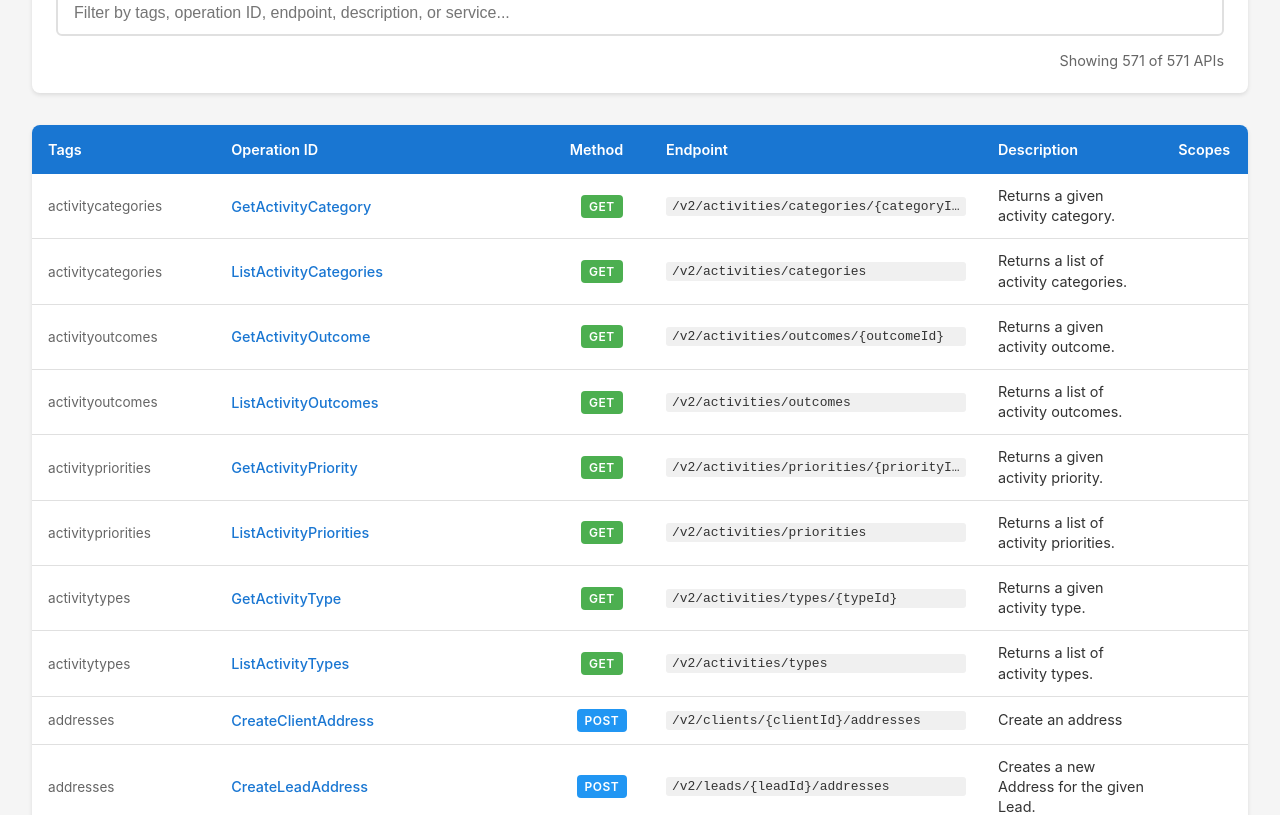
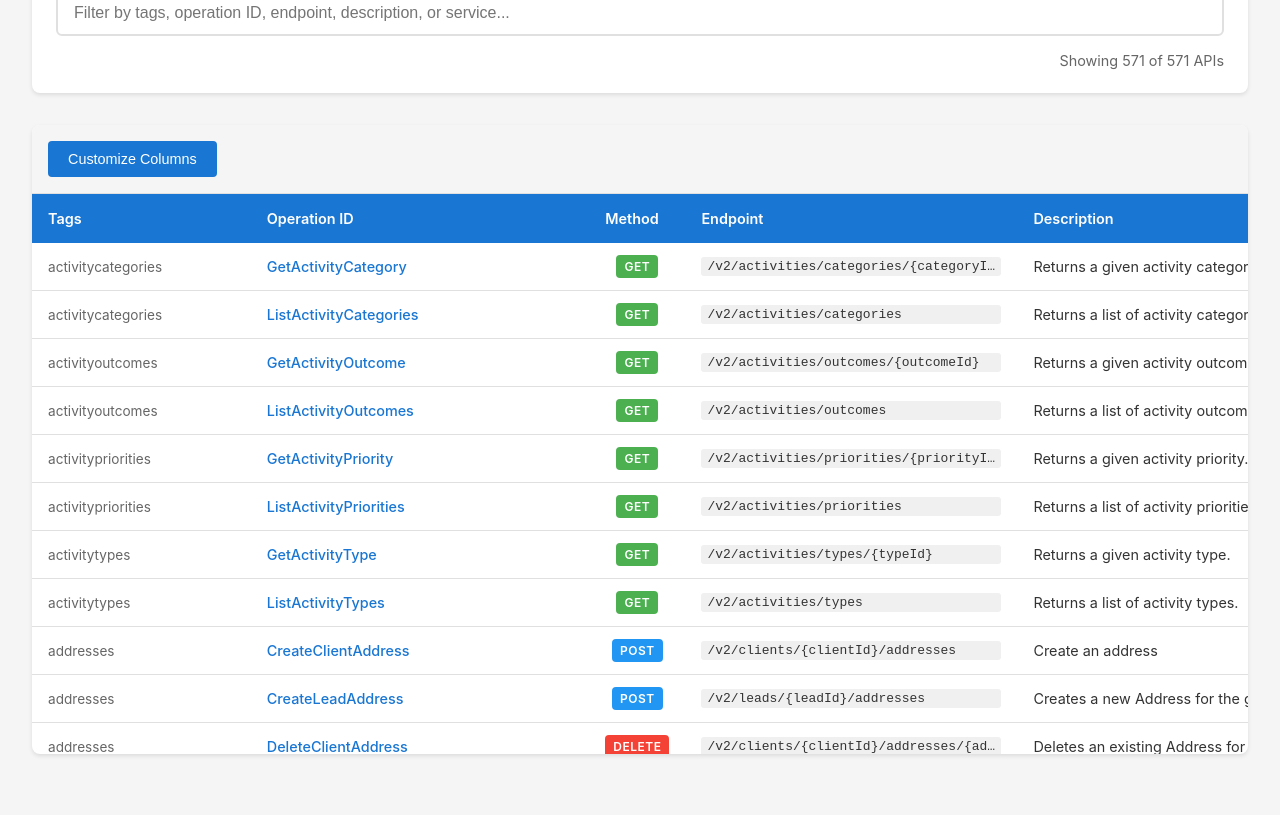
Before and after one commit to Nshai/public-apis, a React (Vite) app: page / in a window 1280 px wide. Shown: the part 680-1495 px from the top of the page. After the commit the page ends 1466 px from the top, so only its background shows below. Built offline with nearby package versions, Linux system fonts and the light colour scheme.

Commit message:
- update website

```diff
--- a/src/components/ApiTable.css
+++ b/src/components/ApiTable.css
@@ -5,12 +5,179 @@
   overflow: hidden;
 }
 
+.table-controls {
+  padding: 16px;
+  background-color: #f5f5f5;
+  border-bottom: 1px solid #e0e0e0;
+  position: relative;
+}
+
+.customize-columns-btn {
+  background-color: #1976d2;
+  color: white;
+  border: none;
+  border-radius: 4px;
+  padding: 10px 20px;
+  font-size: 0.9rem;
+  font-weight: 500;
+  cursor: pointer;
+  transition: background-color 0.2s;
+}
+
+.customize-columns-btn:hover {
+  background-color: #1565c0;
+}
+
+.column-customizer {
+  position: absolute;
+  top: 60px;
+  left: 16px;
+  background-color: white;
+  border: 1px solid #ccc;
+  border-radius: 6px;
+  box-shadow: 0 4px 12px rgba(0, 0, 0, 0.15);
+  z-index: 100;
+  min-width: 280px;
+  max-width: 320px;
+}
+
+.customizer-header {
+  display: flex;
+  justify-content: space-between;
+  align-items: center;
+  padding: 16px;
+  border-bottom: 1px solid #e0e0e0;
+  background-color: #f8f9fa;
+  border-radius: 6px 6px 0 0;
+}
+
+.customizer-header h3 {
+  margin: 0;
+  font-size: 1rem;
+  font-weight: 600;
+  color: #333;
+}
+
+.close-customizer {
+  background: none;
+  border: none;
+  font-size: 1.5rem;
+  line-height: 1;
+  cursor: pointer;
+  color: #666;
+  padding: 0;
+  width: 24px;
+  height: 24px;
+  display: flex;
+  align-items: center;
+  justify-content: center;
+  border-radius: 4px;
+  transition: background-color 0.2s;
+}
+
+.close-customizer:hover {
+  background-color: #e0e0e0;
+  color: #333;
+}
+
+.customizer-actions {
+  padding: 12px 16px;
+  display: flex;
+  gap: 8px;
+  border-bottom: 1px solid #e0e0e0;
+}
+
+.action-btn {
+  flex: 1;
+  padding: 6px 12px;
+  border: 1px solid #ccc;
+  background-color: white;
+  border-radius: 4px;
+  font-size: 0.85rem;
+  cursor: pointer;
+  transition: all 0.2s;
+}
+
+.action-btn:hover {
+  background-color: #f5f5f5;
+  border-color: #999;
+}
+
+.column-list {
+  padding: 12px 16px;
+  max-height: 400px;
+  overflow-y: auto;
+}
+
+.column-item {
+  display: flex;
+  align-items: center;
+  gap: 10px;
+  padding: 8px 4px;
+  cursor: pointer;
+  transition: background-color 0.2s;
+  border-radius: 4px;
+}
+
+.column-item:hover {
+  background-color: #f5f5f5;
+}
+
+.column-item input[type="checkbox"] {
+  cursor: pointer;
+  width: 16px;
+  height: 16px;
+}
+
+.column-item input[type="checkbox"]:disabled {
+  cursor: not-allowed;
+  opacity: 0.5;
+}
+
+.column-item span {
+  font-size: 0.9rem;
+  color: #333;
+  user-select: none;
+}
+
 .table-wrapper {
   overflow-x: auto;
+  overflow-y: auto;
+  max-height: 70vh;
+  scroll-behavior: smooth;
+  position: relative;
+}
+
+/* Custom scrollbar styling */
+.table-wrapper::-webkit-scrollbar {
+  width: 12px;
+  height: 12px;
+}
+
+.table-wrapper::-webkit-scrollbar-track {
+  background: #f1f1f1;
+  border-radius: 6px;
+}
+
+.table-wrapper::-webkit-scrollbar-thumb {
+  background: #888;
+  border-radius: 6px;
+  transition: background 0.3s;
+}
+
+.table-wrapper::-webkit-scrollbar-thumb:hover {
+  background: #555;
+}
+
+/* Firefox scrollbar styling */
+.table-wrapper {
+  scrollbar-width: thin;
+  scrollbar-color: #888 #f1f1f1;
 }
 
 .api-table {
-  width: 100%;
+  width: max-content;
+  min-width: 100%;
   border-collapse: collapse;
   font-size: 0.9rem;
 }
@@ -108,12 +275,59 @@
   color: white;
 }
 
+.endpoint-cell {
+  position: relative;
+}
+
 .endpoint-cell code {
   display: block;
   white-space: nowrap;
   overflow: hidden;
   text-overflow: ellipsis;
   max-width: 300px;
+  cursor: help;
+}
+
+/* Tooltip styling */
+.endpoint-cell[data-tooltip]::after {
+  content: attr(data-tooltip);
+  position: absolute;
+  bottom: 100%;
+  left: 0;
+  background-color: #333;
+  color: white;
+  padding: 8px 12px;
+  border-radius: 4px;
+  font-size: 0.85rem;
+  white-space: nowrap;
+  z-index: 1000;
+  opacity: 0;
+  pointer-events: none;
+  transition: opacity 0.2s;
+  margin-bottom: 5px;
+  box-shadow: 0 2px 8px rgba(0, 0, 0, 0.2);
+  font-family: monospace;
+}
+
+.endpoint-cell[data-tooltip]:hover::after {
+  opacity: 1;
+}
+
+/* Arrow for tooltip */
+.endpoint-cell[data-tooltip]::before {
+  content: '';
+  position: absolute;
+  bottom: 100%;
+  left: 20px;
+  border: 5px solid transparent;
+  border-top-color: #333;
+  opacity: 0;
+  pointer-events: none;
+  transition: opacity 0.2s;
+}
+
+.endpoint-cell[data-tooltip]:hover::before {
+  opacity: 1;
 }
 
 .description-cell {
@@ -174,6 +388,12 @@
   .description-cell {
     max-width: 250px;
   }
+
+  .column-customizer {
+    left: 8px;
+    right: 8px;
+    max-width: none;
+  }
 }
 
 @media (max-width: 768px) {
@@ -193,4 +413,27 @@
   .description-cell {
     max-width: 150px;
   }
+
+  .table-controls {
+    padding: 12px;
+  }
+
+  .customize-columns-btn {
+    width: 100%;
+    padding: 12px 16px;
+  }
+
+  .column-customizer {
+    position: fixed;
+    top: 50%;
+    left: 50%;
+    transform: translate(-50%, -50%);
+    width: 90%;
+    max-width: 320px;
+    max-height: 80vh;
+  }
+
+  .column-list {
+    max-height: 50vh;
+  }
 }
--- a/src/components/ApiTable.jsx
+++ b/src/components/ApiTable.jsx
@@ -1,8 +1,40 @@
-import React, { useState } from 'react'
+import React, { useState, useEffect } from 'react'
 import './ApiTable.css'
 
 function ApiTable({ apis }) {
   const [sortConfig, setSortConfig] = useState({ key: null, direction: 'asc' })
+  const [showColumnCustomizer, setShowColumnCustomizer] = useState(false)
+
+  // Define all available columns
+  const allColumns = [
+    { key: 'tags', label: 'Tags', sortable: true },
+    { key: 'operationId', label: 'Operation ID', sortable: true },
+    { key: 'method', label: 'Method', sortable: true },
+    { key: 'endpoint', label: 'Endpoint', sortable: true },
+    { key: 'description', label: 'Description', sortable: true },
+    { key: 'scopes', label: 'Scopes', sortable: false },
+    { key: 'onPortal', label: 'On Portal', sortable: true },
+    { key: 'service', label: 'Service', sortable: true },
+    { key: 'source', label: 'Source', sortable: true }
+  ]
+
+  // Load visible columns from localStorage or use defaults
+  const [visibleColumns, setVisibleColumns] = useState(() => {
+    const saved = localStorage.getItem('apiTableVisibleColumns')
+    if (saved) {
+      try {
+        return JSON.parse(saved)
+      } catch (e) {
+        return allColumns.map(col => col.key)
+      }
+    }
+    return allColumns.map(col => col.key)
+  })
+
+  // Save visible columns to localStorage whenever they change
+  useEffect(() => {
+    localStorage.setItem('apiTableVisibleColumns', JSON.stringify(visibleColumns))
+  }, [visibleColumns])
 
   const handleSort = (key) => {
     let direction = 'asc'
@@ -34,68 +66,179 @@ function ApiTable({ apis }) {
     return `method-badge method-${method.toLowerCase()}`
   }
 
+  const toggleColumn = (columnKey) => {
+    setVisibleColumns(prev => {
+      if (prev.includes(columnKey)) {
+        // Don't allow hiding all columns
+        if (prev.length === 1) return prev
+        return prev.filter(key => key !== columnKey)
+      } else {
+        return [...prev, columnKey]
+      }
+    })
+  }
+
+  const toggleAllColumns = (show) => {
+    if (show) {
+      setVisibleColumns(allColumns.map(col => col.key))
+    } else {
+      // Keep at least one column visible
+      setVisibleColumns([allColumns[0].key])
+    }
+  }
+
+  const isColumnVisible = (columnKey) => visibleColumns.includes(columnKey)
+
+  const renderCellContent = (api, columnKey) => {
+    switch (columnKey) {
+      case 'tags':
+        return api.tags
+      case 'operationId':
+        return api.operationId
+      case 'method':
+        return (
+          <span className={getMethodClass(api.method)}>
+            {api.method}
+          </span>
+        )
+      case 'endpoint':
+        return <code>{api.endpoint}</code>
+      case 'description':
+        return api.description
+      case 'scopes':
+        return api.scopes
+      case 'onPortal':
+        return (
+          <span className={`portal-badge ${api.onPortal === 'Yes' ? 'portal-yes' : 'portal-no'}`}>
+            {api.onPortal}
+          </span>
+        )
+      case 'service':
+        return api.service
+      case 'source':
+        return api.source
+      default:
+        return null
+    }
+  }
+
+  const getCellClassName = (columnKey) => {
+    switch (columnKey) {
+      case 'tags':
+        return 'tags-cell'
+      case 'operationId':
+        return 'operation-cell'
+      case 'method':
+        return 'method-cell'
+      case 'endpoint':
+        return 'endpoint-cell'
+      case 'description':
+        return 'description-cell'
+      case 'scopes':
+        return 'scopes-cell'
+      case 'onPortal':
+        return 'portal-cell'
+      case 'service':
+        return 'service-cell'
+      case 'source':
+        return 'source-cell'
+      default:
+        return ''
+    }
+  }
+
+  const visibleColumnCount = visibleColumns.length
+
   return (
     <div className="api-table-container">
+      <div className="table-controls">
+        <button
+          className="customize-columns-btn"
+          onClick={() => setShowColumnCustomizer(!showColumnCustomizer)}
+        >
+          Customize Columns
+        </button>
+
+        {showColumnCustomizer && (
+          <div className="column-customizer">
+            <div className="customizer-header">
+              <h3>Select Columns to Display</h3>
+              <button
+                className="close-customizer"
+                onClick={() => setShowColumnCustomizer(false)}
+              >
+                ×
+              </button>
+            </div>
+            <div className="customizer-actions">
+              <button
+                className="action-btn"
+                onClick={() => toggleAllColumns(true)}
+              >
+                Show All
+              </button>
+              <button
+                className="action-btn"
+                onClick={() => toggleAllColumns(false)}
+              >
+                Hide All
+              </button>
+            </div>
+            <div className="column-list">
+              {allColumns.map(column => (
+                <label key={column.key} className="column-item">
+                  <input
+                    type="checkbox"
+                    checked={isColumnVisible(column.key)}
+                    onChange={() => toggleColumn(column.key)}
+                    disabled={visibleColumns.length === 1 && isColumnVisible(column.key)}
+                  />
+                  <span>{column.label}</span>
+                </label>
+              ))}
+            </div>
+          </div>
+        )}
+      </div>
+
       <div className="table-wrapper">
         <table className="api-table">
           <thead>
             <tr>
-              <th onClick={() => handleSort('tags')} className="sortable">
-                Tags{getSortIndicator('tags')}
-              </th>
-              <th onClick={() => handleSort('operationId')} className="sortable">
-                Operation ID{getSortIndicator('operationId')}
-              </th>
-              <th onClick={() => handleSort('method')} className="sortable">
-                Method{getSortIndicator('method')}
-              </th>
-              <th onClick={() => handleSort('endpoint')} className="sortable">
-                Endpoint{getSortIndicator('endpoint')}
-              </th>
-              <th onClick={() => handleSort('description')} className="sortable">
-                Description{getSortIndicator('description')}
-              </th>
-              <th>Scopes</th>
-              <th onClick={() => handleSort('onPortal')} className="sortable">
-                On Portal{getSortIndicator('onPortal')}
-              </th>
-              <th onClick={() => handleSort('service')} className="sortable">
-                Service{getSortIndicator('service')}
-              </th>
-              <th onClick={() => handleSort('source')} className="sortable">
-                Source{getSortIndicator('source')}
-              </th>
+              {allColumns.map(column =>
+                isColumnVisible(column.key) && (
+                  <th
+                    key={column.key}
+                    onClick={column.sortable ? () => handleSort(column.key) : undefined}
+                    className={column.sortable ? 'sortable' : ''}
+                  >
+                    {column.label}{column.sortable && getSortIndicator(column.key)}
+                  </th>
+                )
+              )}
             </tr>
           </thead>
           <tbody>
             {sortedApis.length === 0 ? (
               <tr>
-                <td colSpan="9" className="no-results">
+                <td colSpan={visibleColumnCount} className="no-results">
                   No APIs found matching your filter
                 </td>
               </tr>
             ) : (
               sortedApis.map((api, index) => (
                 <tr key={index}>
-                  <td className="tags-cell">{api.tags}</td>
-                  <td className="operation-cell">{api.operationId}</td>
-                  <td className="method-cell">
-                    <span className={getMethodClass(api.method)}>
-                      {api.method}
-                    </span>
-                  </td>
-                  <td className="endpoint-cell">
-                    <code>{api.endpoint}</code>
-                  </td>
-                  <td className="description-cell">{api.description}</td>
-                  <td className="scopes-cell">{api.scopes}</td>
-                  <td className="portal-cell">
-                    <span className={`portal-badge ${api.onPortal === 'Yes' ? 'portal-yes' : 'portal-no'}`}>
-                      {api.onPortal}
-                    </span>
-                  </td>
-                  <td className="service-cell">{api.service}</td>
-                  <td className="source-cell">{api.source}</td>
+                  {allColumns.map(column =>
+                    isColumnVisible(column.key) && (
+                      <td
+                        key={column.key}
+                        className={getCellClassName(column.key)}
+                        data-tooltip={column.key === 'endpoint' ? api.endpoint : undefined}
+                      >
+                        {renderCellContent(api, column.key)}
+                      </td>
+                    )
+                  )}
                 </tr>
               ))
             )}
```
Also changed, not shown: vite.config.js (+22 -2 lines), 9 other files (tests, documents, lock files or other folders).
